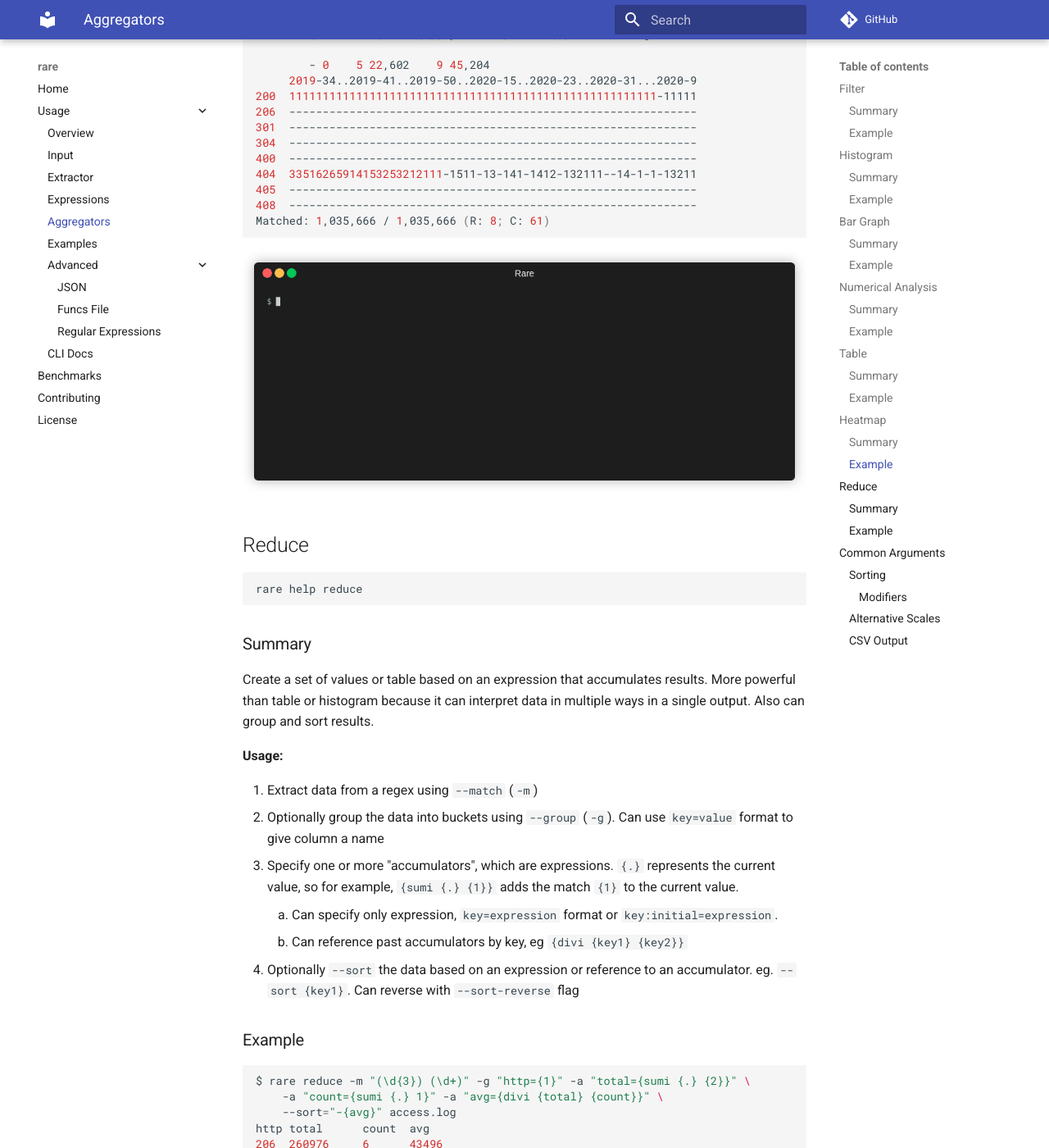
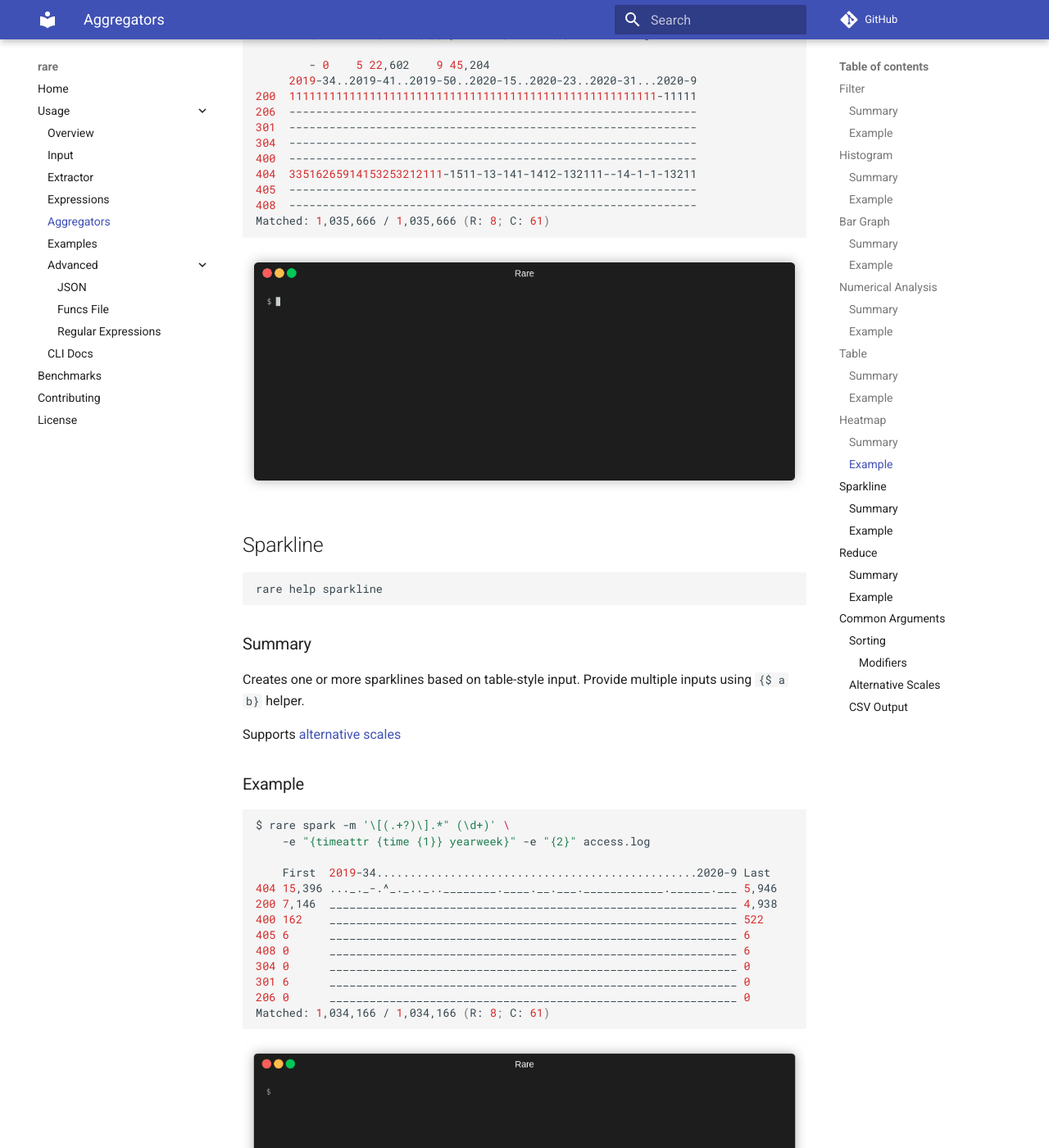
Before and after one commit to zix99/rare, an MkDocs documentation site: the page built from docs/usage/aggregators.md, in a window 1280 px wide and 1400 px high, scrolled down 6204 px. Shown: the whole window at 82% size. Built offline with MkDocs 1.6.1 and Material for MkDocs 9.7.7, drawn with Linux system fonts in a browser that asks for light colours; comment, search, counter and statistics services are not loaded.

Commit message:
Spark docs

````diff
--- a/docs/usage/aggregators.md
+++ b/docs/usage/aggregators.md
@@ -217,6 +217,39 @@ Matched: 1,035,666 / 1,035,666 (R: 8; C: 61)
 
 ![Gif of heatmap](../images/heatmap.gif)
 
+## Sparkline
+
+```
+rare help sparkline
+```
+
+### Summary
+
+Creates one or more sparklines based on table-style input. Provide
+multiple inputs using `{$ a b}` helper.
+
+Supports [alternative scales](#alternative-scales)
+
+### Example
+
+```bash
+$ rare spark -m '\[(.+?)\].*" (\d+)' \
+    -e "{timeattr {time {1}} yearweek}" -e "{2}" access.log
+
+    First  2019-34................................................2020-9 Last
+404 15,396 ..._._-.^_._.._..________.____.__.___.____________.______.___ 5,946
+200 7,146  _____________________________________________________________ 4,938
+400 162    _____________________________________________________________ 522
+405 6      _____________________________________________________________ 6
+408 0      _____________________________________________________________ 6
+304 0      _____________________________________________________________ 0
+301 6      _____________________________________________________________ 0
+206 0      _____________________________________________________________ 0
+Matched: 1,034,166 / 1,034,166 (R: 8; C: 61)
+```
+
+![Gif of sparkline](../images/rare-spark.gif)
+
 ## Reduce
 
 ```
````
Also changed, not shown: docs/images/README.md (+6 -1 lines), docs/images/rare-spark.gif (added).
